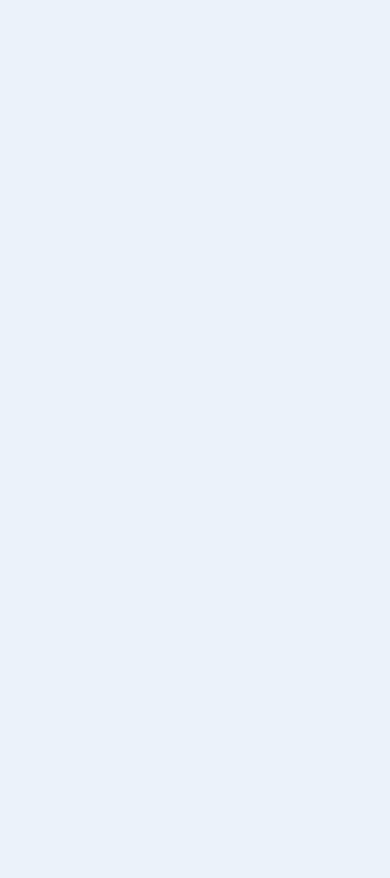
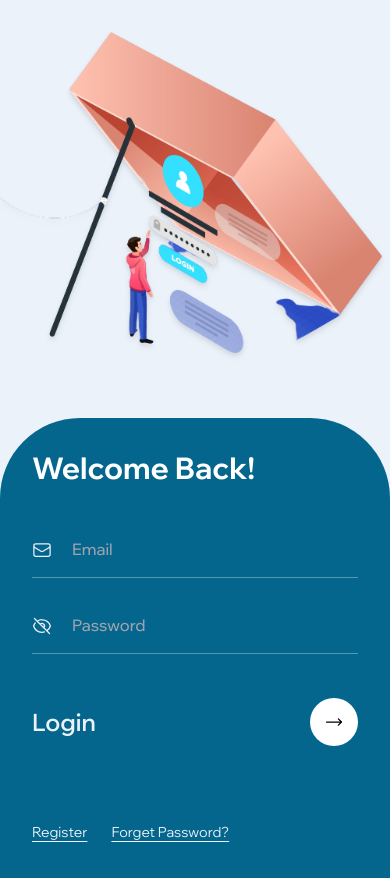
Before and after one commit to AnitaIkediashi/budget-app, a React (Create React App) app: page /login in a window 390 px wide. Shown: the top 878 px of the page. Before the commit the page ends 844 px from the top, so only its background shows below. Built offline with nearby package versions, Linux system fonts and the light colour scheme.

Commit message:
modified MobileLogin Component

```diff
--- a/src/components/LoginDesktop.jsx
+++ b/src/components/LoginDesktop.jsx
@@ -19,7 +19,7 @@ const LoginDesktop = () => {
           <img src={logo} alt="logo" className="w-full " />
         </div>
         {/* image */}
-        <div className=" lg:w-[28rem] xl:w-[40rem] h-[85%] absolute left-0 login-clip top-14 flex">
+        <div className=" lg:w-[28rem] xl:w-[30rem] h-[85%] absolute left-0 login-clip top-14 flex">
           <img
             src={loginImg}
             alt="login img"
@@ -61,7 +61,7 @@ const LoginDesktop = () => {
             </div>
             {/* submit button */}
             <button className="bg-dark-green py-3 font-semibold text-lg text-white rounded-lg hover:tracking-widest duration-300">
-              Submit
+              Login
             </button>
           </form>
           {/* forgot password  */}
@@ -78,7 +78,7 @@ const LoginDesktop = () => {
               to="/register"
               className="text-dark-green font-semibold text-base hover:tracking-widest duration-300"
             >
-              SIGN UP
+              REGISTER
             </Link>{" "}
           </p>
         </div>
--- /dev/null
+++ b/src/components/MobileLogin.jsx
@@ -0,0 +1,76 @@
+import React, { useState } from "react";
+import mobileLogin from '../assets/images/mobile-login.png'
+import { ArrowLongRightIcon, EnvelopeIcon, EyeIcon, EyeSlashIcon } from "@heroicons/react/24/outline";
+import { Link } from "react-router-dom";
+
+const MobileLogin = () => {
+
+  const [ShowPassword, setShowPassword] = useState(false);
+
+  return (
+    <section className="w-full py-4 h-screen ">
+      {/* image */}
+      <div className="w-full h-[40vh] grid place-items-center mb-16">
+        <img
+          src={mobileLogin}
+          alt="mobile login img"
+          className="w-[25rem] drop-shadow-md"
+        />
+      </div>
+      <form className="flex flex-col gap-5 px-8 bg-dark-blue h-[60vh] overflow-y-scroll rounded-tl-[5rem] rounded-tr-[5rem]">
+        <h1 className="text-white font-bold text-3xl mb-4 pt-8">
+          Welcome Back!
+        </h1>
+        <div className="relative">
+          <EnvelopeIcon className="w-5 absolute left-0 top-1/2 -translate-y-1/2 text-dull-white" />
+          <input
+            type="email"
+            placeholder="Email"
+            className="w-full h-14 px-10 bg-transparent border-b-[#ebf2fa5a] caret-dark-blue text-white font-medium border-b outline-none focus:border-b-2 focus:border-b-dull-white"
+          />
+        </div>
+        <div className="relative">
+          {ShowPassword ? (
+            <EyeIcon
+              className="w-5 absolute left-0 top-1/2 -translate-y-1/2 text-dull-white"
+              onClick={() => setShowPassword(!ShowPassword)}
+            />
+          ) : (
+            <EyeSlashIcon
+              className="w-5 absolute left-0 top-1/2 -translate-y-1/2 text-dull-white"
+              onClick={() => setShowPassword(!ShowPassword)}
+            />
+          )}
+
+          <input
+            type={ShowPassword ? "text" : "password"}
+            placeholder="Password"
+            className="w-full h-14 px-10 bg-transparent border-b-[#ebf2fa5a] caret-dark-blue text-white font-medium border-b outline-none focus:border-b-2 focus:border-b-dull-white"
+          />
+        </div>
+        <div className="flex items-center justify-between mt-6">
+          <h2 className="text-dull-white font-semibold text-2xl ">Login</h2>
+          <button className="w-12 h-12 grid place-items-center bg-white rounded-full ">
+            <ArrowLongRightIcon className="w-5" />
+          </button>
+        </div>
+        <div className="mt-14 flex items-center gap-6">
+          <Link
+            to="/register"
+            className="text-dull-white text-sm underline underline-offset-4 font-light  duration-300"
+          >
+            Register
+          </Link>
+          <Link
+            to="/forget"
+            className="text-dull-white text-sm underline underline-offset-4 font-light  duration-300"
+          >
+            Forget Password?
+          </Link>
+        </div>
+      </form>
+    </section>
+  );
+};
+
+export default MobileLogin;
--- a/src/components/index.js
+++ b/src/components/index.js
@@ -4,3 +4,4 @@ export {default as Testimonials} from './Testimonials'
 export {default as Footer} from './Footer'
 export {default as MobileHero} from './MobileHero'
 export {default as LoginDesktop} from './LoginDesktop'
+export {default as MobileLogin} from './MobileLogin'
--- a/src/pages/Login.jsx
+++ b/src/pages/Login.jsx
@@ -1,5 +1,5 @@
 import React from "react";
-import { LoginDesktop } from "../components";
+import { LoginDesktop, MobileLogin } from "../components";
 
 const Login = () => {
   return (
@@ -10,7 +10,9 @@ const Login = () => {
       </section>
 
       {/* mobile login */}
-
+      <section className="block lg:hidden">
+        <MobileLogin />
+      </section>
     </>
   );
 };
```
